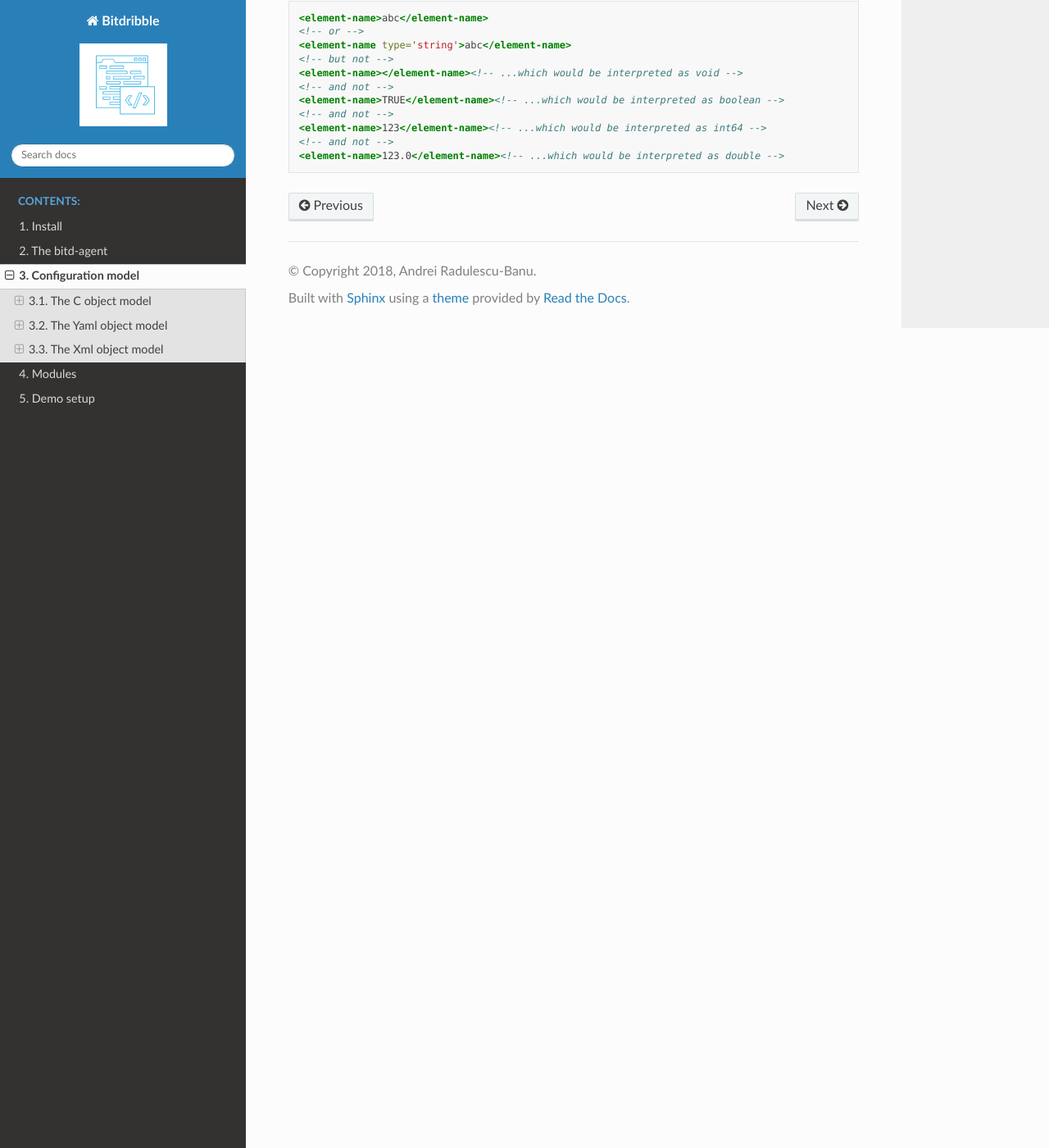
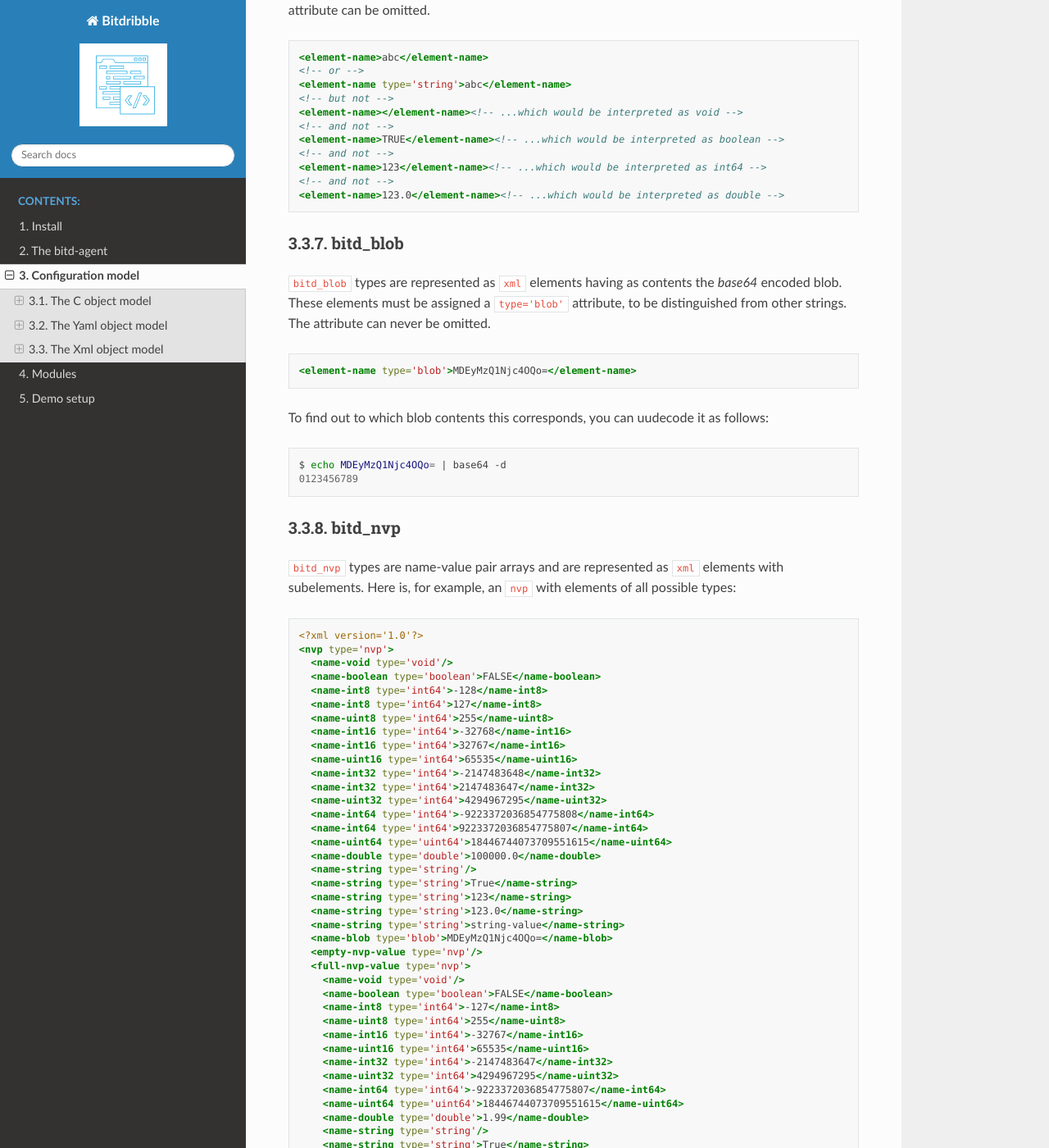
Before and after one commit to Bitdribble/bitdribble-doc, a Sphinx documentation site: the page built from source/config-object-model.rst, in a window 1280 px wide and 1400 px high, scrolled down 8071 px. Shown: the whole window at 82% size. Built offline with Sphinx 7.4.7 and the Read the Docs theme 2.0.0, drawn with Linux system fonts in a browser that asks for light colours; some of the changed text lies outside the part shown.

Commit message:
xml conversion

```diff
--- a/source/config-object-model.rst
+++ b/source/config-object-model.rst
@@ -204,9 +204,9 @@ For an introduction to ``xml``, see https://en.wikipedia.org/wiki/XML. For a qui
    <root-element-name>
      <element-name1/>
      <element-name2>127</element-name2>
-     <element-name3 attribute1="value1" attribute2="value2">abc</element-name3>
+     <element-name3 attribute1='value1' attribute2='value2'>abc</element-name3>
      <element-name4>
-       <embedded-element-name5 attribute1="value1">def</embedded-element-name5>
+       <embedded-element-name5 attribute1='value1'>def</embedded-element-name5>
      </element-name4>
    </root-element-name>
 
@@ -305,3 +305,120 @@ bitd_string
    <element-name>123</element-name><!-- ...which would be interpreted as int64 -->
    <!-- and not -->
    <element-name>123.0</element-name><!-- ...which would be interpreted as double -->
+
+bitd_blob
+---------
+``bitd_blob`` types are represented as ``xml`` elements having as contents the *base64* encoded blob. These elements must be assigned a ``type='blob'`` attribute, to be distinguished from other strings. The attribute can never be omitted.
+
+.. code-block:: xml
+
+   <element-name type='blob'>MDEyMzQ1Njc4OQo=</element-name>
+
+To find out to which blob contents this corresponds, you can uudecode it as follows:
+
+.. code-block:: shell
+
+   $ echo MDEyMzQ1Njc4OQo= | base64 -d
+   0123456789
+
+bitd_nvp
+--------
+``bitd_nvp`` types are name-value pair arrays and are represented as ``xml`` elements with subelements. Here is, for example, an ``nvp`` with elements of all possible types:
+
+.. code-block:: xml
+
+   <?xml version='1.0'?>
+   <nvp type='nvp'>
+     <name-void type='void'/>
+     <name-boolean type='boolean'>FALSE</name-boolean>
+     <name-int8 type='int64'>-128</name-int8>
+     <name-int8 type='int64'>127</name-int8>
+     <name-uint8 type='int64'>255</name-uint8>
+     <name-int16 type='int64'>-32768</name-int16>
+     <name-int16 type='int64'>32767</name-int16>
+     <name-uint16 type='int64'>65535</name-uint16>
+     <name-int32 type='int64'>-2147483648</name-int32>
+     <name-int32 type='int64'>2147483647</name-int32>
+     <name-uint32 type='int64'>4294967295</name-uint32>
+     <name-int64 type='int64'>-9223372036854775808</name-int64>
+     <name-int64 type='int64'>9223372036854775807</name-int64>
+     <name-uint64 type='uint64'>18446744073709551615</name-uint64>
+     <name-double type='double'>100000.0</name-double>
+     <name-string type='string'/>
+     <name-string type='string'>True</name-string>
+     <name-string type='string'>123</name-string>
+     <name-string type='string'>123.0</name-string>
+     <name-string type='string'>string-value</name-string>
+     <name-blob type='blob'>MDEyMzQ1Njc4OQo=</name-blob>
+     <empty-nvp-value type='nvp'/>
+     <full-nvp-value type='nvp'>
+       <name-void type='void'/>
+       <name-boolean type='boolean'>FALSE</name-boolean>
+       <name-int8 type='int64'>-127</name-int8>
+       <name-uint8 type='int64'>255</name-uint8>
+       <name-int16 type='int64'>-32767</name-int16>
+       <name-uint16 type='int64'>65535</name-uint16>
+       <name-int32 type='int64'>-2147483647</name-int32>
+       <name-uint32 type='int64'>4294967295</name-uint32>
+       <name-int64 type='int64'>-9223372036854775807</name-int64>
+       <name-uint64 type='uint64'>18446744073709551615</name-uint64>
+       <name-double type='double'>1.99</name-double>
+       <name-string type='string'/>
+       <name-string type='string'>True</name-string>
+       <name-string type='string'>123</name-string>
+       <name-string type='string'>123.0</name-string>
+       <name-string type='string'>string-value</name-string>
+       <name-blob type='blob'>MDEyMzQ1Njc4OQo=</name-blob>
+       <empty-nvp-value type='nvp'/>
+     </full-nvp-value>
+   </nvp>
+
+If the nvp is named, the name will be stored as the ``xml`` root element name. If the nvp is unnamed, or has an empty name, by convention the root element name is set to ``nvp`` - as was the case in the example above. Here is the same ``xml`` document leaving out all ``type`` attributes that are optional (meaning that the type of the contents can be inferred from the value of the contents):
+
+.. code-block:: xml
+
+   <?xml version='1.0'?>
+   <nvp>
+     <name-void/>
+     <name-boolean>FALSE</name-boolean>
+     <name-int8>-128</name-int8>
+     <name-int8>127</name-int8>
+     <name-uint8>255</name-uint8>
+     <name-int16>-32768</name-int16>
+     <name-int16>32767</name-int16>
+     <name-uint16>65535</name-uint16>
+     <name-int32>-2147483648</name-int32>
+     <name-int32>2147483647</name-int32>
+     <name-uint32>4294967295</name-uint32>
+     <name-int64>-9223372036854775808</name-int64>
+     <name-int64>9223372036854775807</name-int64>
+     <name-uint64>18446744073709551615</name-uint64>
+     <name-double>100000.0</name-double>
+     <name-string type='string'/>
+     <name-string type='string'>True</name-string>
+     <name-string type='string'>123</name-string>
+     <name-string type='string'>123.0</name-string>
+     <name-string>string-value</name-string>
+     <name-blob type='blob'>MDEyMzQ1Njc4OQo=</name-blob>
+     <empty-nvp-value type='nvp'/>
+     <full-nvp-value>
+       <name-void/>
+       <name-boolean>FALSE</name-boolean>
+       <name-int8>-127</name-int8>
+       <name-uint8>255</name-uint8>
+       <name-int16>-32767</name-int16>
+       <name-uint16>65535</name-uint16>
+       <name-int32>-2147483647</name-int32>
+       <name-uint32>4294967295</name-uint32>
+       <name-int64>-9223372036854775807</name-int64>
+       <name-uint64>18446744073709551615</name-uint64>
+       <name-double>1.99</name-double>
+       <name-string type='string'/>
+       <name-string type='string'>True</name-string>
+       <name-string type='string'>123</name-string>
+       <name-string type='string'>123.0</name-string>
+       <name-string>string-value</name-string>
+       <name-blob type='blob'>MDEyMzQ1Njc4OQo=</name-blob>
+       <empty-nvp-value type='nvp'/>
+     </full-nvp-value>
+   </nvp>
```
